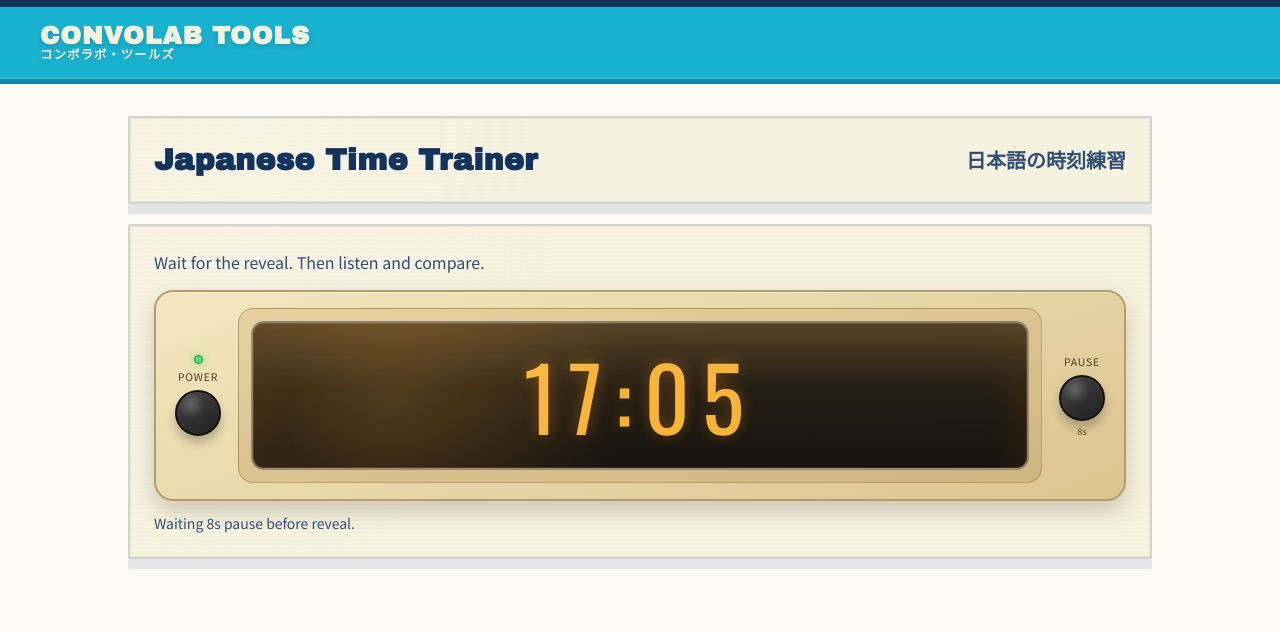
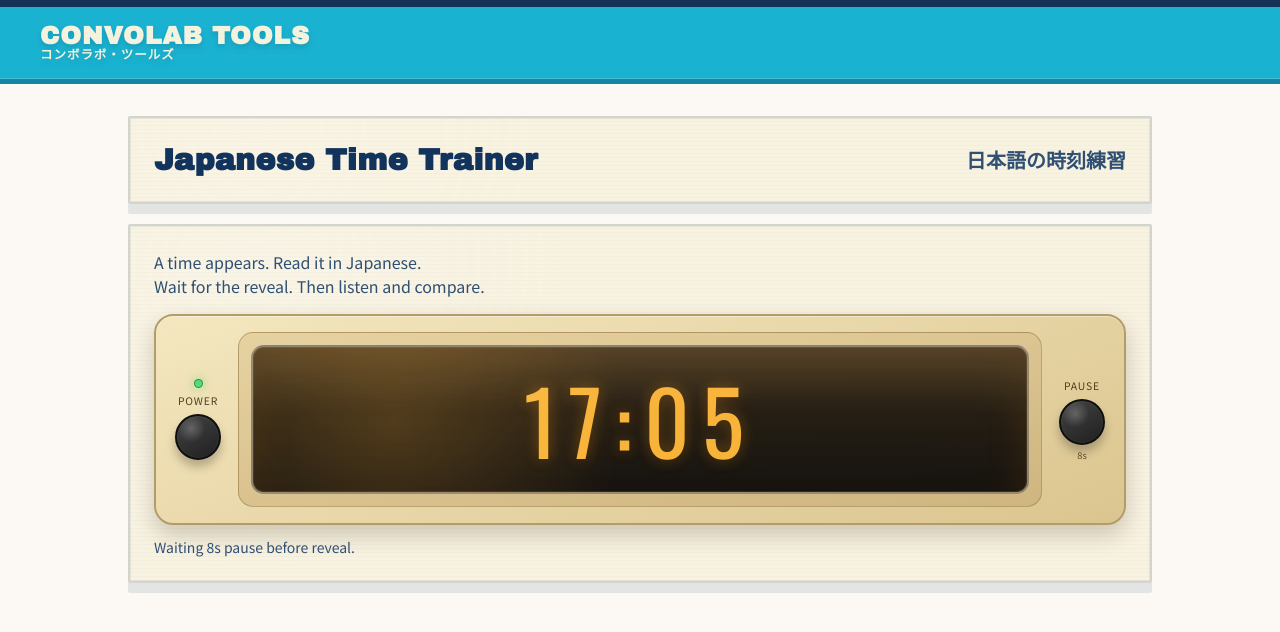
Before and after one commit to andyroo2000/convo-lab, a React (Vite) app in the folder client/: page /tools/japanese-time-practice in a window 1280 px wide. Shown: the top 632 px of the page. Built offline with nearby package versions, Linux system fonts and the light colour scheme; no server answers.

Commit message:
copy: add japanese reading prompt line

```diff
--- a/client/src/features/tools/japaneseTimePractice/components/JapaneseTimePracticeToolPage.tsx
+++ b/client/src/features/tools/japaneseTimePractice/components/JapaneseTimePracticeToolPage.tsx
@@ -249,6 +249,8 @@ const JapaneseTimePracticeToolPage = () => {
       <section className="card retro-paper-panel">
         <div className="mb-4 space-y-2">
           <p className="text-sm text-[#2f4f73] sm:text-base">
+            A time appears. Read it in Japanese.
+            <br />
             Wait for the reveal. Then listen and compare.
           </p>
         </div>
```
